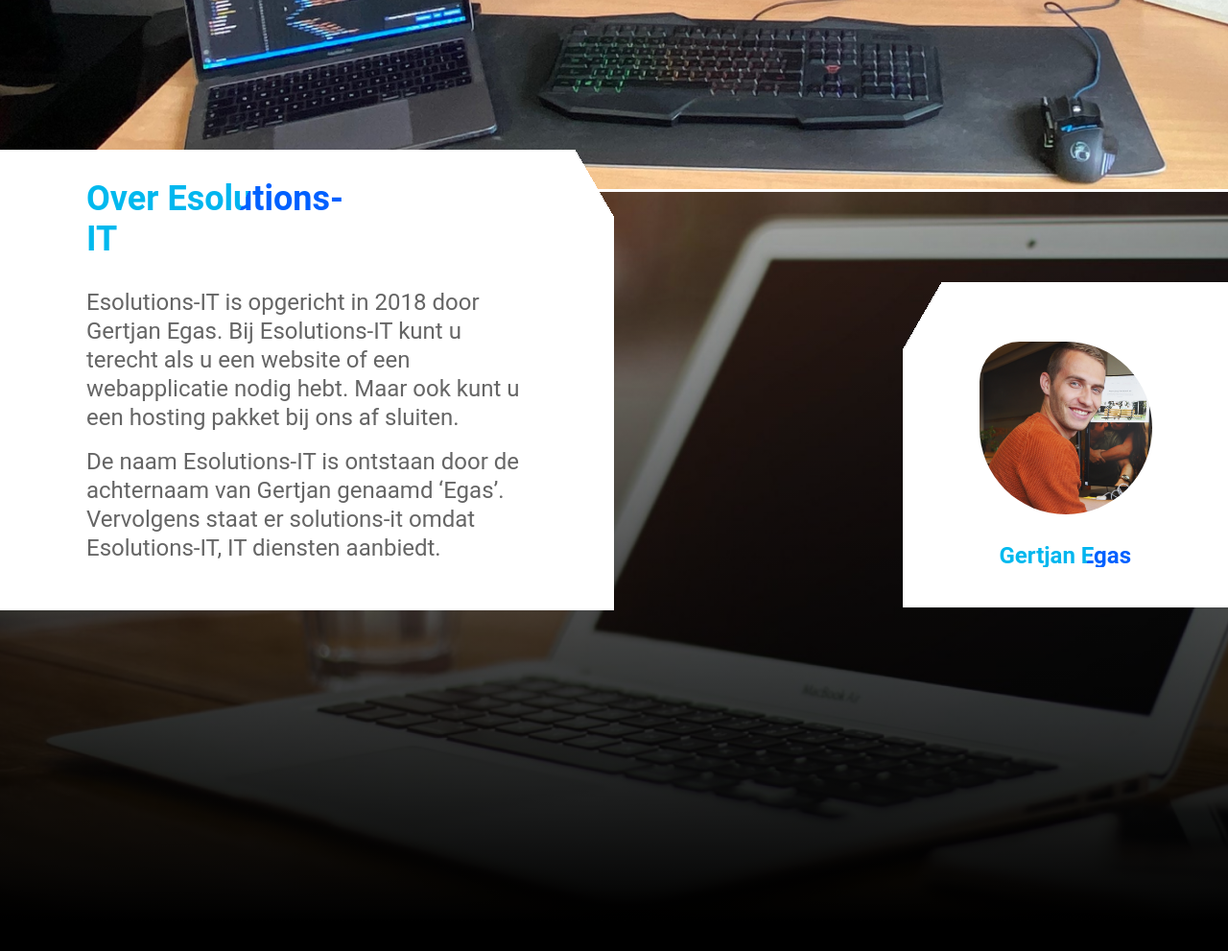
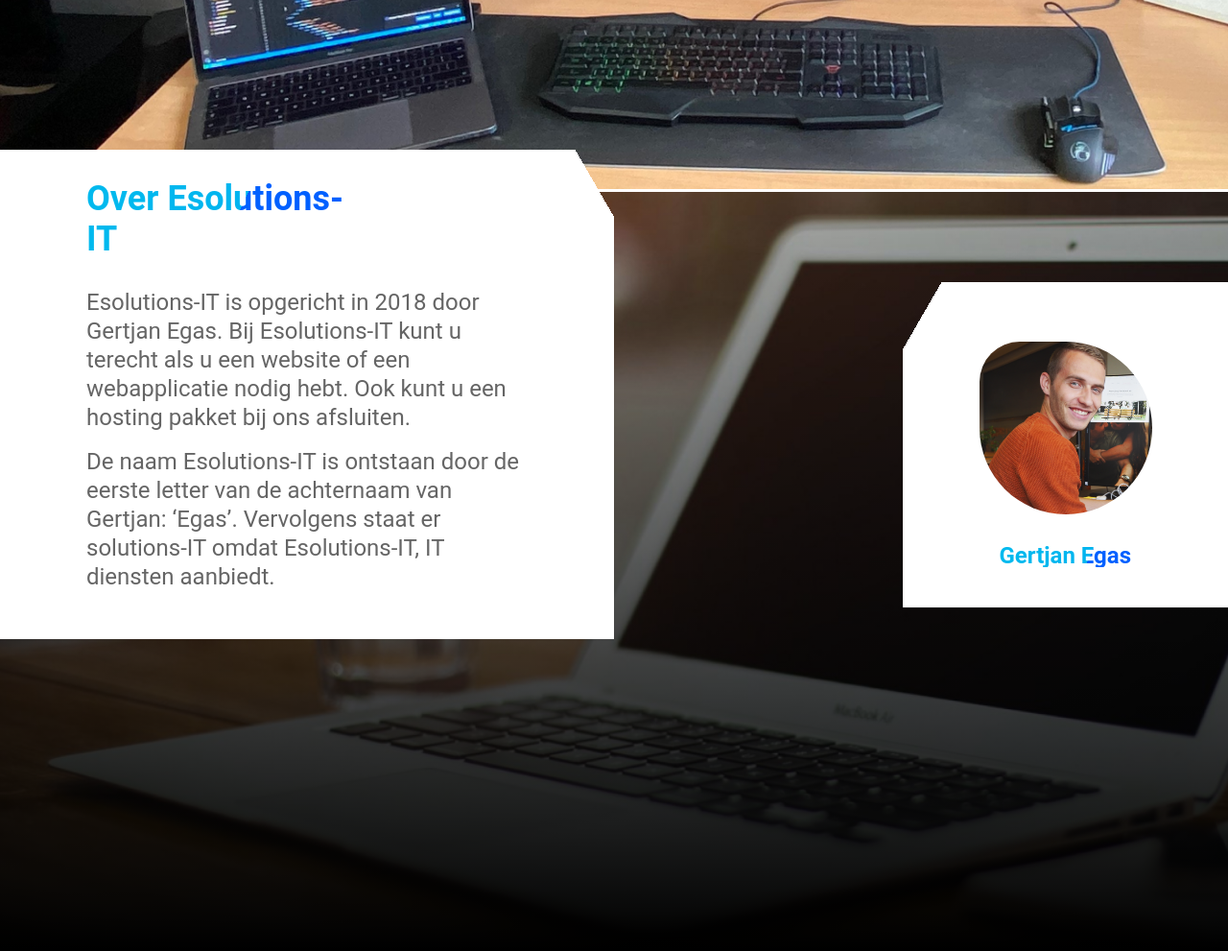
Before and after one commit to Esolutions-IT/website, a PHP site: page / in a window 1280 px wide. Shown: the part 733-1724 px from the top of the page at 96% size. Run offline with PHP 8.4, Linux system fonts and the light colour scheme; some web fonts are replaced.

Commit message:
Text update
text update

```diff
--- a/src/includes/modules/home/_about.php
+++ b/src/includes/modules/home/_about.php
@@ -3,9 +3,9 @@
     <div class="about__collumn">
         <div class="about__text" points="0 250, 50 300, 300 300, 300 50, 250 0, 0 0">
             <h1 class="about__text--title">Over Esolutions-IT</h1>
-            <p class="about__text--paragraphs">Esolutions-IT is opgericht in 2018 door Gertjan Egas. Bij Esolutions-IT kunt u terecht als u een website of een webapplicatie nodig hebt. Maar ook kunt u een hosting pakket bij ons af sluiten.</p>
+            <p class="about__text--paragraphs">Esolutions-IT is opgericht in 2018 door Gertjan Egas. Bij Esolutions-IT kunt u terecht als u een website of een webapplicatie nodig hebt. Ook kunt u een hosting pakket bij ons afsluiten.</p>
             <br/>
-            <p class="about__text--paragraphs">De naam Esolutions-IT is ontstaan door de achternaam van Gertjan genaamd ‘Egas’. Vervolgens staat er solutions-it omdat Esolutions-IT, IT diensten aanbiedt.</p>
+            <p class="about__text--paragraphs">De naam Esolutions-IT is ontstaan door de eerste letter van de achternaam van Gertjan: ‘Egas’. Vervolgens staat er solutions-IT omdat Esolutions-IT, IT diensten aanbiedt.</p>
         </div>
     </div>
     <div class="about__collumn">
```
